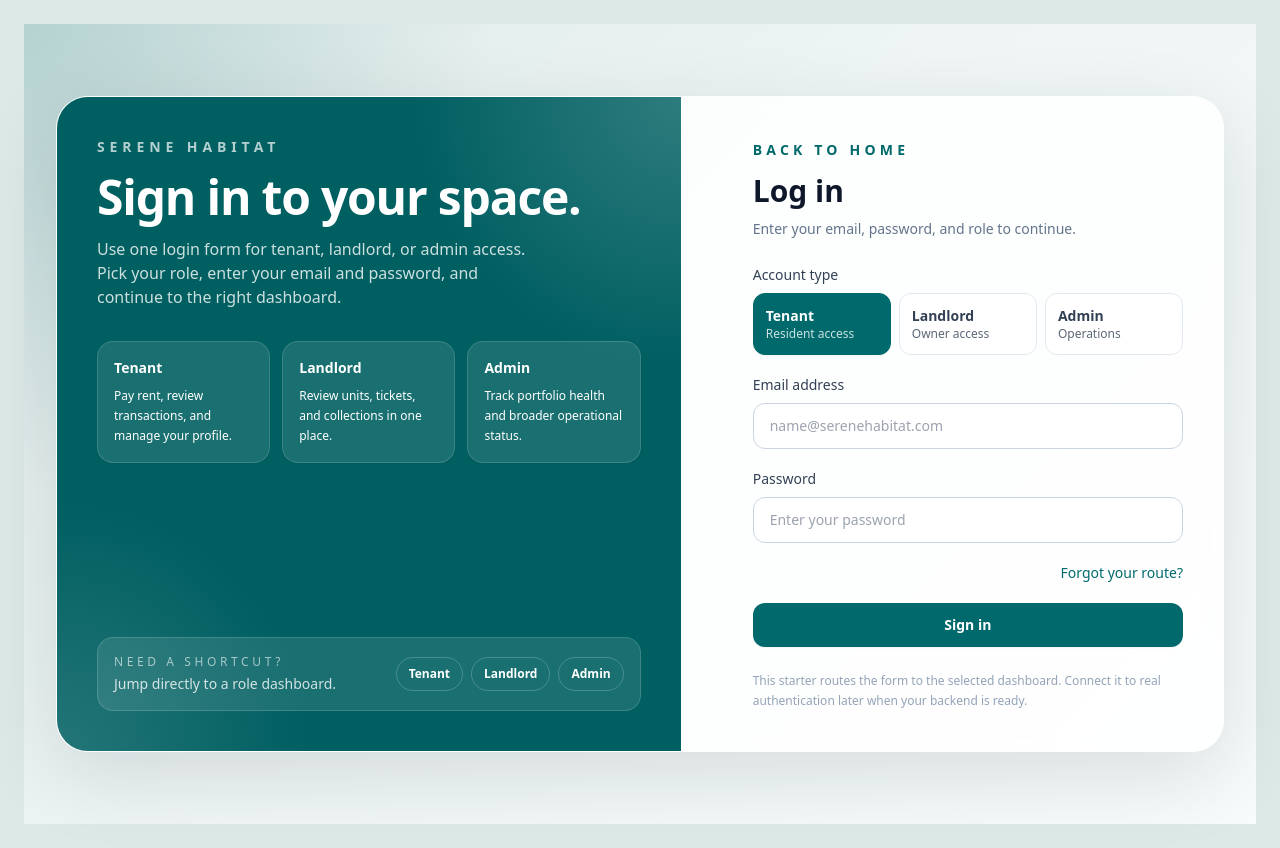
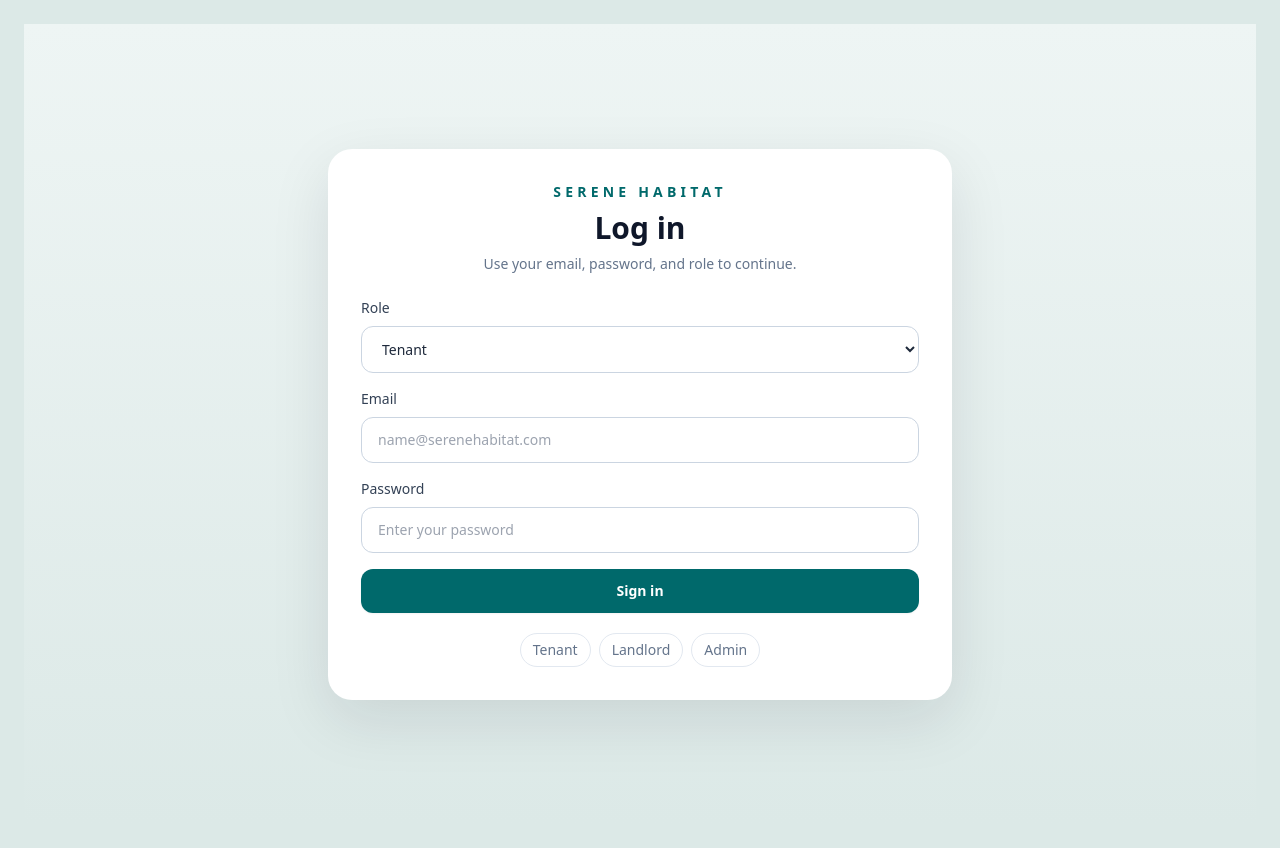
Before and after one commit to Isabellanamutenda/Serene-habitat, a Nuxt app: page /login in a window 1280 px wide. Built offline with nearby package versions, Linux system fonts and the light colour scheme.

Commit message:
mak changes to the login page

```diff
--- a/pages/login.vue
+++ b/pages/login.vue
@@ -1,88 +1,29 @@
 <template>
-  <div class="min-h-screen bg-[radial-gradient(circle_at_top_left,_rgba(0,105,107,0.18),_transparent_32%),linear-gradient(135deg,_#dce9e7_0%,_#eef5f4_45%,_#f7fbfb_100%)] text-slate-800">
-    <main class="mx-auto flex min-h-screen w-full max-w-7xl items-center px-4 py-8 sm:px-6 lg:px-8">
-      <section class="grid w-full gap-8 overflow-hidden rounded-[2rem] border border-white/70 bg-white/85 shadow-[0_24px_80px_rgba(15,23,42,0.12)] backdrop-blur md:grid-cols-[1.1fr_0.9fr]">
-        <div class="relative flex flex-col justify-between overflow-hidden bg-[#005f61] px-6 py-8 text-white sm:px-10 sm:py-10">
-          <div class="absolute inset-0 bg-[radial-gradient(circle_at_top_right,_rgba(255,255,255,0.18),_transparent_30%),radial-gradient(circle_at_bottom_left,_rgba(255,255,255,0.14),_transparent_28%)]"></div>
-          <div class="relative space-y-8">
-            <div>
-              <p class="text-sm font-semibold uppercase tracking-[0.35em] text-white/70">Serene Habitat</p>
-              <h1 class="mt-4 max-w-lg text-4xl font-bold tracking-tight sm:text-5xl">
-                Sign in to your space.
-              </h1>
-              <p class="mt-4 max-w-md text-sm leading-6 text-white/80 sm:text-base">
-                Use one login form for tenant, landlord, or admin access. Pick your role, enter your email and password, and continue to the right dashboard.
-              </p>
+  <div class="min-h-screen bg-[linear-gradient(180deg,_#eef5f4_0%,_#dce9e7_100%)] text-slate-800">
+    <main class="mx-auto flex min-h-screen w-full max-w-2xl items-center px-4 py-8 sm:px-6">
+      <section class="w-full rounded-3xl border border-white/70 bg-white p-6 shadow-[0_20px_60px_rgba(15,23,42,0.1)] sm:p-8">
+        <div class="mb-6 text-center">
+          <p class="text-sm font-semibold uppercase tracking-[0.3em] text-[#00696b]">Serene Habitat</p>
+          <h1 class="mt-2 text-3xl font-bold text-slate-900">Log in</h1>
+          <p class="mt-2 text-sm text-slate-500">Use your email, password, and role to continue.</p>
         </div>
 
-            <div class="grid gap-3 sm:grid-cols-3">
-              <article v-for="role in roles" :key="role.value" class="rounded-2xl border border-white/15 bg-white/10 p-4 shadow-sm">
-                <p class="text-sm font-semibold text-white">{{ role.label }}</p>
-                <p class="mt-2 text-xs leading-5 text-white/72">{{ role.description }}</p>
-              </article>
-            </div>
-          </div>
-
-          <div class="relative mt-8 flex items-center justify-between gap-4 rounded-2xl border border-white/15 bg-white/10 px-4 py-4">
+        <form class="space-y-4" @submit.prevent="handleLogin">
           <div>
-              <p class="text-xs uppercase tracking-[0.3em] text-white/60">Need a shortcut?</p>
-              <p class="mt-1 text-sm text-white/80">Jump directly to a role dashboard.</p>
-            </div>
-            <div class="flex flex-wrap justify-end gap-2">
-              <NuxtLink
-                to="/tenant/dashboard"
-                class="rounded-full border border-white/20 px-3 py-2 text-xs font-semibold text-white transition hover:bg-white/10"
+            <label for="role" class="mb-2 block text-sm font-medium text-slate-700">Role</label>
+            <select
+              id="role"
+              v-model="selectedRole"
+              class="w-full rounded-xl border border-slate-300 bg-white px-4 py-3 text-sm text-slate-800 outline-none transition focus:border-[#00696b] focus:ring-4 focus:ring-[#00696b]/10"
             >
-                Tenant
-              </NuxtLink>
-              <NuxtLink
-                to="/landlord/dashboard"
-                class="rounded-full border border-white/20 px-3 py-2 text-xs font-semibold text-white transition hover:bg-white/10"
-              >
-                Landlord
-              </NuxtLink>
-              <NuxtLink
-                to="/admin/dashboard"
-                class="rounded-full border border-white/20 px-3 py-2 text-xs font-semibold text-white transition hover:bg-white/10"
-              >
-                Admin
-              </NuxtLink>
-            </div>
-          </div>
-        </div>
-
-        <div class="flex items-center justify-center px-6 py-8 sm:px-10 sm:py-10">
-          <div class="w-full max-w-md space-y-6">
-            <div>
-              <NuxtLink to="/" class="text-sm font-semibold uppercase tracking-[0.3em] text-[#00696b]">
-                Back to Home
-              </NuxtLink>
-              <h2 class="mt-3 text-3xl font-bold text-slate-900">Log in</h2>
-              <p class="mt-2 text-sm leading-6 text-slate-500">
-                Enter your email, password, and role to continue.
-              </p>
-            </div>
-
-            <form class="space-y-5" @submit.prevent="handleLogin">
-              <div>
-                <label for="role" class="mb-2 block text-sm font-medium text-slate-700">Account type</label>
-                <div class="grid gap-2 sm:grid-cols-3">
-                  <button
-                    v-for="role in roles"
-                    :key="role.value"
-                    type="button"
-                    class="rounded-xl border px-3 py-3 text-left transition-all"
-                    :class="selectedRole === role.value ? 'border-[#00696b] bg-[#00696b] text-white shadow-sm' : 'border-slate-200 bg-white text-slate-700 hover:border-slate-300 hover:bg-slate-50'"
-                    @click="selectedRole = role.value"
-                  >
-                    <span class="block text-sm font-semibold">{{ role.label }}</span>
-                    <span class="block text-xs opacity-80">{{ role.shortLabel }}</span>
-                  </button>
-                </div>
+              <option v-for="role in roles" :key="role.value" :value="role.value">
+                {{ role.label }}
+              </option>
+            </select>
           </div>
 
           <div>
-                <label for="email" class="mb-2 block text-sm font-medium text-slate-700">Email address</label>
+            <label for="email" class="mb-2 block text-sm font-medium text-slate-700">Email</label>
             <input
               id="email"
               v-model.trim="email"
@@ -105,14 +46,9 @@
             />
           </div>
 
-              <div class="flex items-center justify-between gap-3">
           <p v-if="message" class="text-sm" :class="messageType === 'error' ? 'text-rose-600' : 'text-[#00696b]'">
             {{ message }}
           </p>
-                <NuxtLink to="/" class="ml-auto text-sm font-medium text-[#00696b] hover:text-[#004d4f]">
-                  Forgot your route?
-                </NuxtLink>
-              </div>
 
           <button
             type="submit"
@@ -122,10 +58,10 @@
           </button>
         </form>
 
-            <p class="text-xs leading-5 text-slate-400">
-              This starter routes the form to the selected dashboard. Connect it to real authentication later when your backend is ready.
-            </p>
-          </div>
+        <div class="mt-5 flex flex-wrap justify-center gap-2 text-sm text-slate-500">
+          <NuxtLink to="/tenant/dashboard" class="rounded-full border border-slate-200 px-3 py-1.5 hover:bg-slate-50">Tenant</NuxtLink>
+          <NuxtLink to="/landlord/dashboard" class="rounded-full border border-slate-200 px-3 py-1.5 hover:bg-slate-50">Landlord</NuxtLink>
+          <NuxtLink to="/admin/dashboard" class="rounded-full border border-slate-200 px-3 py-1.5 hover:bg-slate-50">Admin</NuxtLink>
         </div>
       </section>
     </main>
@@ -138,9 +74,9 @@ import { computed, ref } from 'vue'
 type Role = 'tenant' | 'landlord' | 'admin'
 
 const roles = [
-  { label: 'Tenant', value: 'tenant' as Role, shortLabel: 'Resident access', description: 'Pay rent, review transactions, and manage your profile.' },
-  { label: 'Landlord', value: 'landlord' as Role, shortLabel: 'Owner access', description: 'Review units, tickets, and collections in one place.' },
-  { label: 'Admin', value: 'admin' as Role, shortLabel: 'Operations', description: 'Track portfolio health and broader operational status.' }
+  { label: 'Tenant', value: 'tenant' as Role },
+  { label: 'Landlord', value: 'landlord' as Role },
+  { label: 'Admin', value: 'admin' as Role }
 ]
 
 const selectedRole = ref<Role>('tenant')
--- a/pages/tenant/dashboard.vue
+++ b/pages/tenant/dashboard.vue
@@ -24,6 +24,13 @@
           <div class="text-xs font-semibold uppercase tracking-wide text-slate-500">Rent per Day</div>
           <div class="mt-2 text-slate-900 font-bold text-3xl leading-none">Ksh 4,500</div>
           <div class="mt-1 text-sm text-slate-500">Fully inclusive</div>
+          <button
+            type="button"
+            class="mt-4 w-full inline-flex items-center justify-center bg-slate-900 text-white py-2 rounded-lg font-semibold text-sm hover:bg-slate-700 transition-all"
+            @click="openPaymentModal"
+          >
+            Pay
+          </button>
           <NuxtLink
             to="/tenant/details"
             class="mt-4 w-full inline-flex items-center justify-center bg-[#00696b] text-white py-2 rounded-lg font-semibold text-sm hover:bg-[#004d4f] transition-all"
@@ -51,6 +58,51 @@
       </main>
     </div>
   </div>
+
+  <div
+    v-if="isPaymentModalOpen"
+    class="fixed inset-0 z-50 flex items-center justify-center bg-slate-900/60 p-4"
+    @click.self="closePaymentModal"
+  >
+    <section class="w-full max-w-md rounded-2xl bg-white p-6 shadow-2xl">
+      <header class="flex items-center justify-between gap-4">
+        <h2 class="text-xl font-bold text-slate-900">Pay Rent</h2>
+        <button
+          type="button"
+          class="rounded-lg border border-slate-300 px-3 py-1 text-sm font-semibold text-slate-600 hover:bg-slate-100"
+          @click="closePaymentModal"
+        >
+          Close
+        </button>
+      </header>
+
+      <form class="mt-5 space-y-4" @submit.prevent="submitPayment">
+        <div>
+          <label for="payment-amount" class="mb-2 block text-sm font-medium text-slate-700">Enter amount</label>
+          <input
+            id="payment-amount"
+            v-model.number="paymentAmount"
+            type="number"
+            min="1"
+            step="1"
+            placeholder="e.g. 4500"
+            class="w-full rounded-lg border border-slate-300 px-3 py-2 text-sm focus:outline-none focus:ring-2 focus:ring-[#00696b]"
+          />
+        </div>
+
+        <p v-if="paymentMessage" class="text-sm" :class="paymentStatus === 'error' ? 'text-rose-600' : 'text-[#00696b]'">
+          {{ paymentMessage }}
+        </p>
+
+        <button
+          type="submit"
+          class="w-full rounded-lg bg-[#00696b] px-4 py-2 text-sm font-semibold text-white hover:bg-[#004d4f] transition-all"
+        >
+          Pay Now
+        </button>
+      </form>
+    </section>
+  </div>
 </template>
 
 <script setup lang="ts">
@@ -67,6 +119,11 @@ const transactions = [
   { date: 'Sep 30, 2023', ref: 'MP2RQ11L45', amount: 'Ksh 4,500.00', status: 'Completed' },
   { date: 'Sep 29, 2023', ref: 'MP8N55M92', amount: 'Ksh 4,500.00', status: 'Completed' }
 ]
+
+const isPaymentModalOpen = ref(false)
+const paymentAmount = ref<number | null>(null)
+const paymentMessage = ref('')
+const paymentStatus = ref<'success' | 'error'>('success')
 
 const currentHour = ref(new Date().getHours())
 let clockTimer: ReturnType<typeof setInterval> | undefined
@@ -86,4 +143,25 @@ const greeting = computed(() => {
   if (currentHour.value < 18) return 'Good afternoon'
   return 'Good evening'
 })
+
+function openPaymentModal() {
+  isPaymentModalOpen.value = true
+  paymentAmount.value = null
+  paymentMessage.value = ''
+}
+
+function closePaymentModal() {
+  isPaymentModalOpen.value = false
+}
+
+function submitPayment() {
+  if (!paymentAmount.value || paymentAmount.value <= 0) {
+    paymentStatus.value = 'error'
+    paymentMessage.value = 'Please enter a valid amount greater than 0.'
+    return
+  }
+
+  paymentStatus.value = 'success'
+  paymentMessage.value = `Payment of Ksh ${paymentAmount.value.toLocaleString()} submitted successfully.`
+}
 </script>
```
Lines whose indentation alone changed are shown as unchanged.
